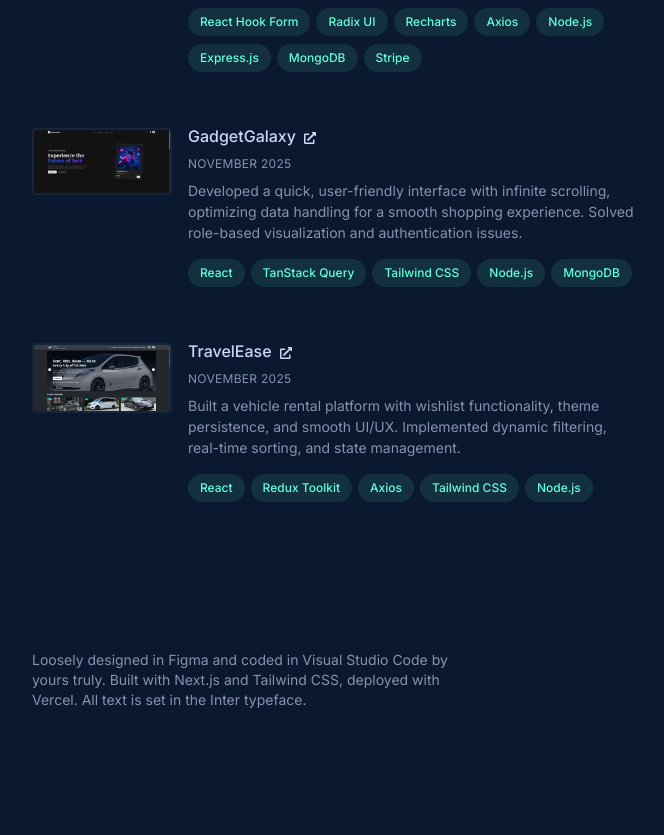
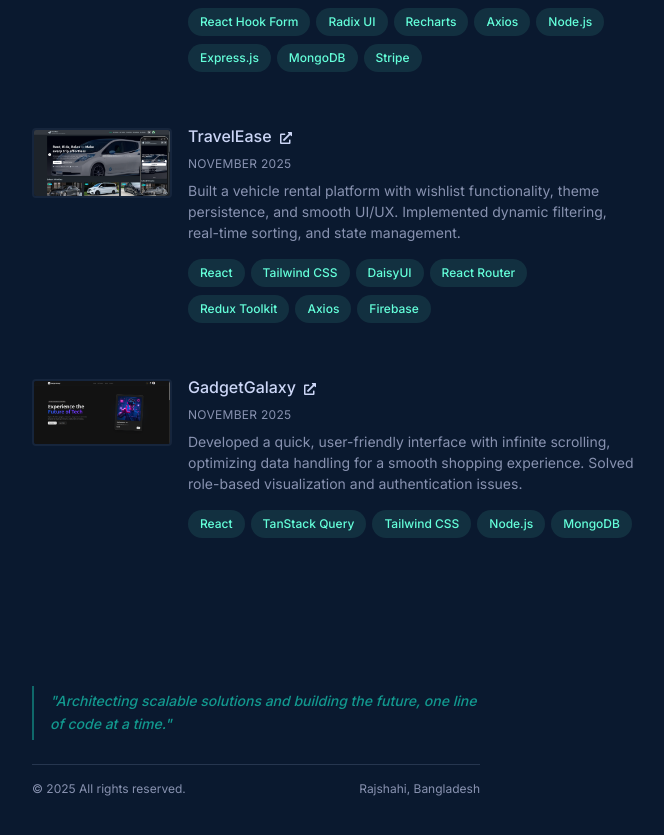
Before and after one commit to arafatnills/portfolio, a Next.js app: page / in a window 1280 px wide. Shown: the part 1693-2528 px from the top of the page, without its empty margins (608-1272 px from the left). Before the commit the page ends 2499 px from the top, so only its background shows below. Built offline with nearby package versions, Linux system fonts and the light colour scheme.

Commit message:
update travalce project

```diff
--- a/src/components/sections/About.tsx
+++ b/src/components/sections/About.tsx
@@ -29,7 +29,7 @@ const About = () => {
         <p className="mb-4">
           I am a dedicated full-stack developer with a strong focus on{" "}
           <b className=" text-white"> backend architecture </b>, specializing in
-          Node.js, Express.js, PostgreSQL, and MongoDB. I have successfully
+          <b className=" text-white"> Node.js</b>, <b className=" text-white">Express.js</b>, <b className=" text-white">PostgreSQL</b>, and <b className=" text-white">MongoDB</b>. I have successfully
           built scalable RESTful APIs and secure data pipelines for projects
           like <b className=" text-white">Digital Life Lessons</b>,{" "}
           <b className=" text-white">GadgetGalaxy</b> and{" "}
--- a/src/components/sections/Footer.tsx
+++ b/src/components/sections/Footer.tsx
@@ -1,13 +1,23 @@
-import React from 'react';
+import React from "react";
 
 const Footer = () => {
-    return (
-        <footer className="max-w-md pb-16 text-sm text-slate sm:pb-0">
-            <p>
-                Loosely designed in Figma and coded in Visual Studio Code by yours truly. Built with Next.js and Tailwind CSS, deployed with Vercel. All text is set in the Inter typeface.
-            </p>
-        </footer>
-    );
+  const currentYear = new Date().getFullYear();
+
+  return (
+    <footer className="max-w-md pb-16 text-sm text-slate-400 sm:pb-0 space-y-6">
+      <div className="space-y-4 leading-relaxed">
+        <p className="font-medium text-teal-500/80 italic border-l-2 border-teal-500/50 pl-4 py-1">
+          "Architecting scalable solutions and building the future, one line of
+          code at a time."
+        </p>
+      </div>
+
+      <div className="flex flex-wrap items-center justify-between pt-4 border-t border-slate-800/60 text-xs text-slate-500">
+        <p>&copy; {currentYear} All rights reserved.</p>
+        <p>Rajshahi, Bangladesh</p>
+      </div>
+    </footer>
+  );
 };
 
 export default Footer;
--- a/src/data/projects.ts
+++ b/src/data/projects.ts
@@ -38,6 +38,36 @@ Advanced Discovery: Improved browsing performance with server-side pagination, m
   },
 
   {
+    slug: "travelease",
+    title: "TravelEase",
+    url: "https://travelease-live.netlify.app/",
+    client: "http://github.com/arafatnills/TravelEase-client",
+    backend: "https://github.com/arafatnills/TravelEase-server",
+    image: "/images/TravelEase.png",
+    description:
+      "Built a vehicle rental platform with wishlist functionality, theme persistence, and smooth UI/UX. Implemented dynamic filtering, real-time sorting, and state management.",
+    fullDescription:
+      "TravelEase is a modern vehicle rental platform that simplifies the booking process. It offers dynamic filtering options, real-time availability checks, and a persistent theme preference for users. The application leverages Redux Toolkit for efficient state management across the client and server.",
+    features: [
+      "Dynamic filtering by category and location",
+      "Real-time price sorting",
+      "Wishlist functionality",
+      "Theme persistence",
+      "Real-time booking updates with Redux",
+    ],
+    tech: [
+      "React",
+      "Tailwind CSS",
+      "DaisyUI",
+      "React Router",
+      "Redux Toolkit",
+      "Axios",
+      "Firebase",
+    ],
+    date: "November 2025",
+  },
+
+  {
     slug: "gadget-galaxy",
     title: "GadgetGalaxy",
     url: "https://gadget-galaxy-client.vercel.app/",
@@ -57,24 +87,4 @@ Advanced Discovery: Improved browsing performance with server-side pagination, m
     tech: ["React", "TanStack Query", "Tailwind CSS", "Node.js", "MongoDB"],
     date: "November 2025",
   },
-  {
-    slug: "travelease",
-    title: "TravelEase",
-    url: "https://travelease-live.netlify.app/",
-    repo: "https://github.com/CodeWithArafat1/TravelEase-client",
-    image: "/images/p2.png",
-    description:
-      "Built a vehicle rental platform with wishlist functionality, theme persistence, and smooth UI/UX. Implemented dynamic filtering, real-time sorting, and state management.",
-    fullDescription:
-      "TravelEase is a modern vehicle rental platform that simplifies the booking process. It offers dynamic filtering options, real-time availability checks, and a persistent theme preference for users. The application leverages Redux Toolkit for efficient state management across the client and server.",
-    features: [
-      "Dynamic filtering by category and location",
-      "Real-time price sorting",
-      "Wishlist functionality",
-      "Theme persistence",
-      "Real-time booking updates with Redux",
-    ],
-    tech: ["React", "Redux Toolkit", "Axios", "Tailwind CSS", "Node.js"],
-    date: "November 2025",
-  },
 ];
```
Also changed, not shown: public/images/TravelEase.png (added).
